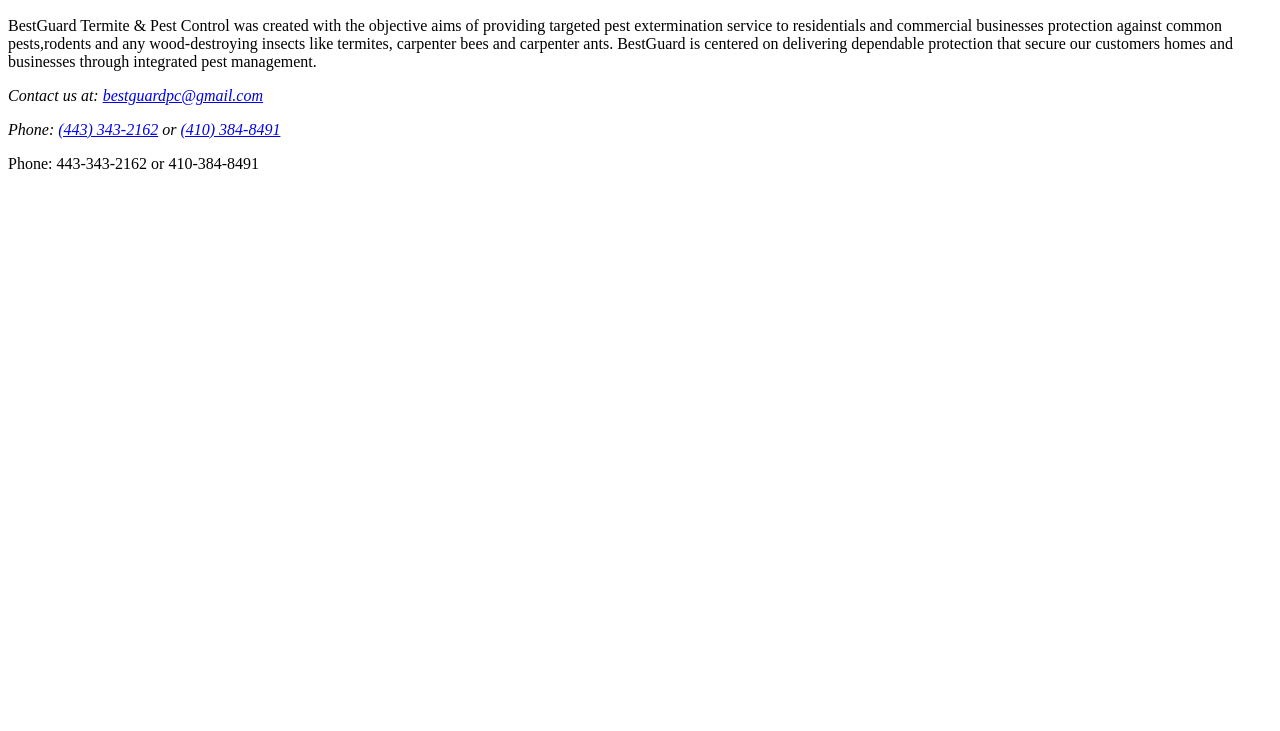
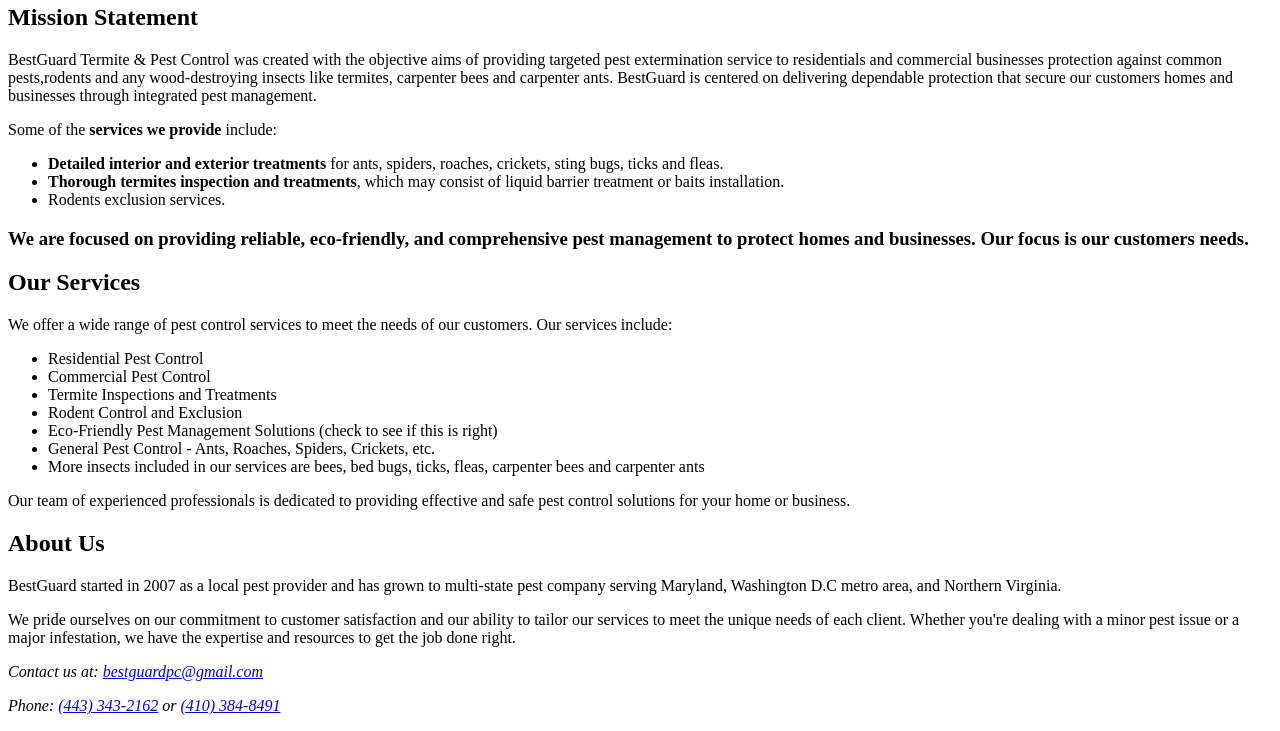
Before and after one commit to sayo-png/BGPC, a plain HTML site: page index.html in a window 1280 px wide. Shown: the part 76-807 px from the top of the page. Drawn offline with Linux system fonts and the light colour scheme.

Commit message:
Added info for the homepage about the services, mission statement, contact information, and the about us. Added info for the testimonials

```diff
--- a/index.html
+++ b/index.html
@@ -6,24 +6,51 @@
     <title>BestGuard Termite & Pest Control</title>
 </head>
 <body>
-    <header>BestGuard Termite & Pest Control</header>
+    <header><h1>BestGuard Termite & Pest Control</h1></header>
 
 <main>
-<article class = "mission-statement">
-    <h1>Mission Statement</h1>
+<section class = "mission-statement">
+    <h2>Mission Statement</h2>
     <p>BestGuard Termite & Pest Control was created with the objective aims of providing targeted pest extermination service
         to residentials and commercial businesses protection against common pests,rodents and any wood-destroying insects like
         termites, carpenter bees and carpenter ants.  BestGuard is centered on delivering dependable protection that secure our
         customers homes and businesses through integrated pest management.</p>
-</article>
+        <p>Some of the <strong>services we provide</strong> include:</p>
+        <ul>
+            <li><strong>Detailed interior and exterior treatments</strong> for ants, spiders, roaches, crickets, sting bugs, ticks and fleas.</li>
+            <li><strong>Thorough termites inspection and treatments</strong>, which may consist of liquid barrier treatment or baits installation.</li>
+            <li>Rodents exclusion services.</li>
+        </ul>
+    <h3>We are focused on providing reliable, eco-friendly, and comprehensive pest management to protect homes and businesses. Our focus is our customers needs.</h3>
+</section>
 
-<footer>
+<section class = "services">
+    <h2>Our Services</h2>
+    <p>We offer a wide range of pest control services to meet the needs of our customers. Our services include:</p>
+    <ul>
+        <li>Residential Pest Control</li>
+        <li>Commercial Pest Control</li>
+        <li>Termite Inspections and Treatments</li>
+        <li>Rodent Control and Exclusion</li>
+        <li>Eco-Friendly Pest Management Solutions (check to see if this is right)</li>
+        <li>General Pest Control - Ants, Roaches, Spiders, Crickets, etc.</li>
+        <li>More insects included in our services are bees, bed bugs, ticks, fleas, carpenter bees and carpenter ants </li>
+    </ul>
+    <p>Our team of experienced professionals is dedicated to providing effective and safe pest control solutions for your home or business.</p>
+</section>
+<section class = "about-us">
+    <h2>About Us</h2>
+    <p>BestGuard started in 2007 as a local pest provider and has grown to multi-state pest company serving Maryland, Washington D.C metro area, and Northern Virginia.</p>
+    <p>We pride ourselves on our commitment to customer satisfaction and our ability to tailor our services to meet the unique needs of each client. Whether you're dealing with a minor pest issue or a major infestation, we have the expertise and resources to get the job done right.</p>
+</section>
+
+<footer class = "contact-info">
     <address>
         Contact us at: <a href="mailto:bestguardpc@gmail.com">bestguardpc@gmail.com</a>
         <p>Phone: <a href="tel:+14433432162">(443) 343-2162</a> or <a href="tel:+14103848491">(410) 384-8491</a></p>
     </address>
-    <p>Phone: 443-343-2162 or  410-384-8491</p>
 </footer>
+
 </main>
 </body>
 </html>
```
Also changed, not shown: testimonials.html (added, +36 -0 lines).
